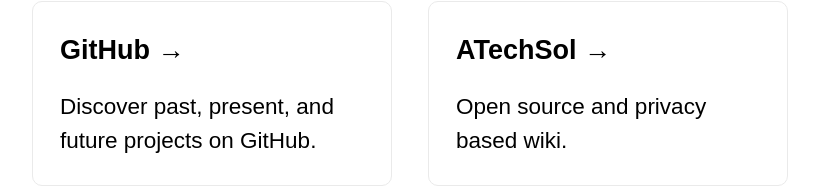
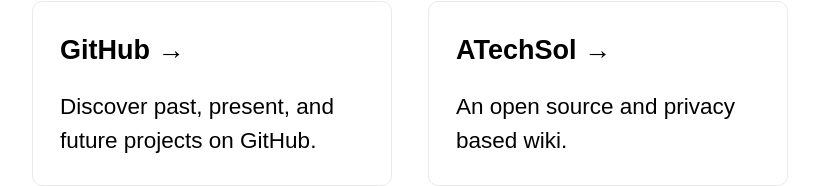
Before and after one commit to lreynolds188/Portfolio, a Next.js app: page / in a window 1280 px wide. Shown: the part 766-952 px from the top of the page, without its empty margins (230-1049 px from the left). Built offline with nearby package versions, Linux system fonts and the light colour scheme.

Commit message:
Update index.js

```diff
--- a/pages/index.js
+++ b/pages/index.js
@@ -44,7 +44,7 @@ export default function Home() {
 
           <a href="https://atechsol.thereynolds.com.au" className={styles.card}>
             <h3>ATechSol &rarr;</h3>
-            <p>Open source and privacy based wiki.</p>
+            <p>An open source and privacy based wiki.</p>
           </a>
 
           <a href="/quotes" className={styles.card}>
```
